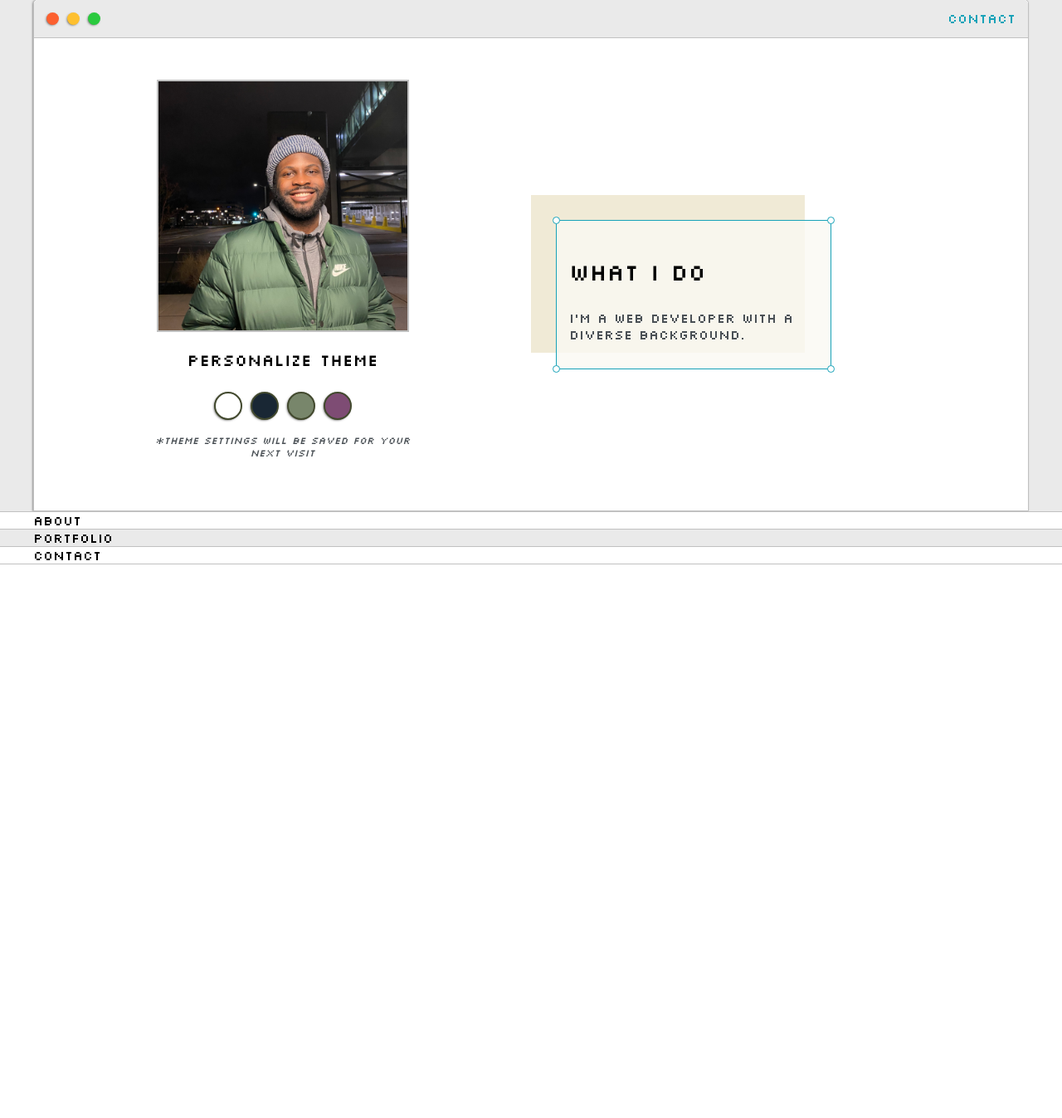
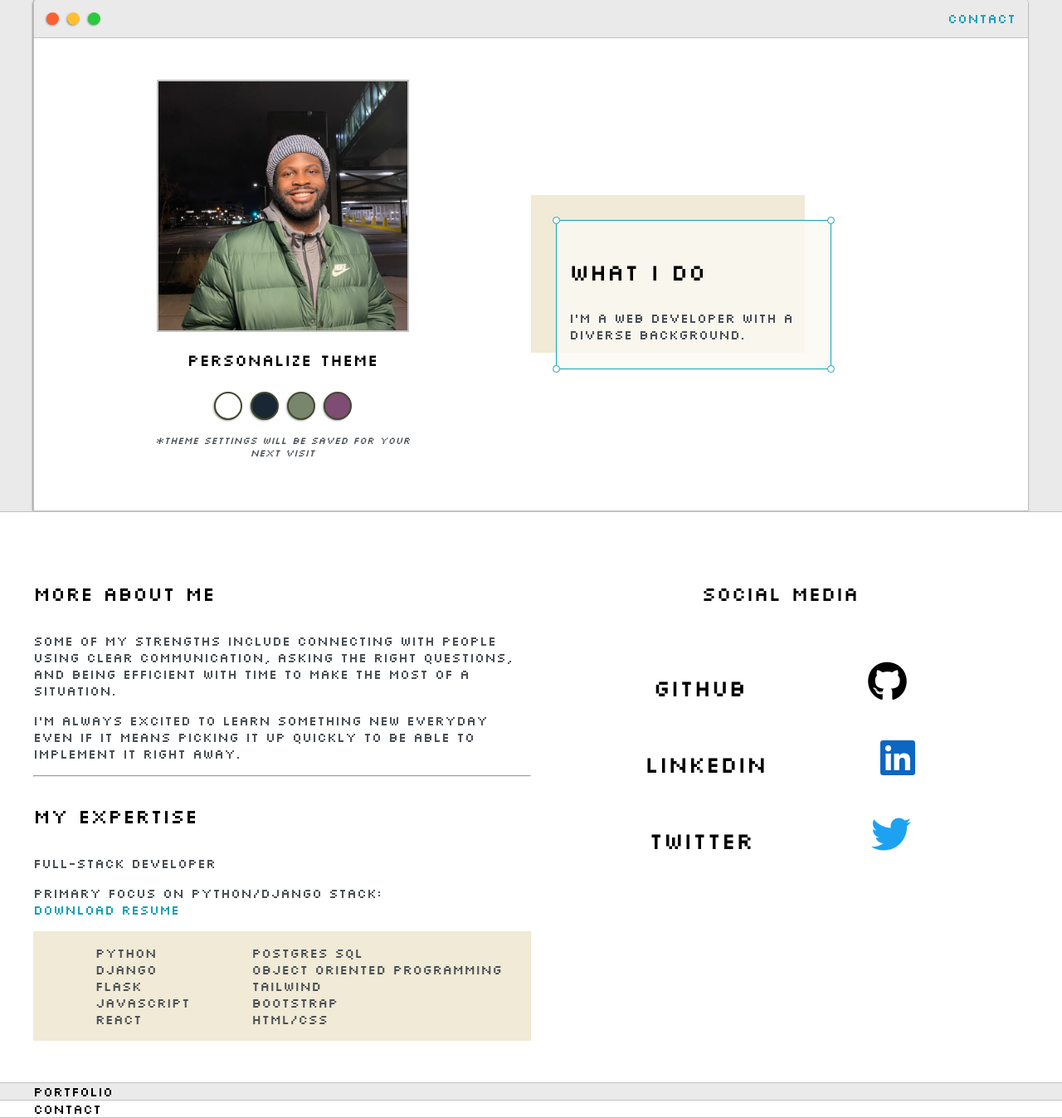
Before and after one commit to nathanaeltchamba/djangoportfolio, a Django app: page / in a window 1280 px wide. Shown: the part 313-1660 px from the top of the page at 83% size. Before the commit the page ends 993 px from the top, so only its background shows below. Run offline with Django 4.2, Linux system fonts and the light colour scheme.

Commit message:
completed about section

```diff
--- a/base/templates/base/homepage.html
+++ b/base/templates/base/homepage.html
@@ -55,7 +55,63 @@
 
 <section class="s2">
     <div class="main-container">
-        About
+
+        <div class="about-wrapper">
+            <div class="about-me">
+                <h4>More about Me</h4>
+
+                <p>Some of my strengths include connecting with people using clear communication, asking the right questions, and being
+                efficient with time to make the most of a situation. </p>
+
+                <p>I'm always excited to learn something new everyday even if it means
+                picking it up quickly to be able to implement it right away.</p>
+
+                <hr>
+
+                <h4>My Expertise</h4>
+
+                <p>Full-stack Developer</p>
+                <p>Primary focus on Python/Django stack: <br> <a target="_blank" href="view-pdf/">Download Resume</a></p>
+
+                <div id="skills">
+                    <ul>
+                        <li>Python</li>
+                        <li>Django</li>
+                        <li>Flask</li>
+                        <li>Javascript</li>
+                        <li>React</li>
+                    </ul>
+
+                    <ul>
+                        <li>Postgres SQL</li>
+                        <li>Object Oriented Programming</li>
+                        <li>Tailwind</li>
+                        <li>Bootstrap</li>
+                        <li>HTML/CSS</li>
+                    </ul>
+                </div>
+            </div>
+            <div class="social-links">
+                <h4>Social Media</h4>
+                <img src="" alt="">
+                    <div id="github">
+                        <h3><a target="_blank" class="link1" href="https://github.com/nathanaeltchamba">Github</a></h3>
+                        <i id="icon-1" class="fa-brands fa-github fa-3x"></i>
+                    </div>
+
+                    <div id="linkedin">
+                        <h3><a target="_blank" class="link2" href="https://www.linkedin.com/in/nate-tchamba/">LinkedIn</a></h3>
+                        <i id="icon-2" class="fa-brands fa-linkedin fa-3x"></i>
+                    </div>
+
+                    <div id="twitter">
+                        <h3><a target="_blank" class="link3" href="https://twitter.com/deNate42">Twitter</a></h3>
+                        <i id="icon-3" class="fa-brands fa-twitter fa-3x"></i>
+                    </div>
+
+            </div>
+        </div>
+
     </div>
 </section>
 
--- a/base/urls.py
+++ b/base/urls.py
@@ -6,4 +6,5 @@
     path('profile/', views.profile, name="profile"),
     path('about/', views.about, name="about"),
     path('contact/', views.contact, name="contact"),
+    path('view-pdf/', views.view_pdf, name="pdf"),
 ]
--- a/base/views.py
+++ b/base/views.py
@@ -1,5 +1,5 @@
 from django.shortcuts import render
-from django.http import HttpResponse
+from django.http import FileResponse, Http404, HttpResponse
 
 # Create your views here.
 
@@ -14,3 +14,9 @@
 
 def contact(request):
     return render(request, "base/contact.html")
+
+def view_pdf(request):
+    try:
+        return FileResponse(open('resume.pdf', 'rb'), content_type='application/pdf')
+    except FileNotFoundError:
+        raise Http404()
--- a/static/styles/main.css
+++ b/static/styles/main.css
@@ -255,6 +255,73 @@
     right:-5px;
 }
 
+.about-wrapper {
+    display: grid;
+    grid-template-columns: repeat(auto-fit, minmax(320px, 1fr));
+    padding-top: 50px;
+    padding-bottom: 50px;
+}
+
+#skills {
+    display: flex;
+    justify-content: space-evenly;
+    background-color: var(--previewShadow);
+}
+
+#github{
+    display: flex;
+    justify-content: space-evenly;
+}
+
+#twitter{
+    display: flex;
+    justify-content: space-evenly;
+}
+
+#icon-1 {
+    margin-top: 15px;
+}
+
+#icon-2 {
+    margin-top: 15px;
+    color: rgb(12,102,194);
+}
+
+#icon-3 {
+    margin-top: 15px;
+    color: rgb(29,162,241);
+}
+.link1 {
+    color: black;
+}
+.link1:hover {
+    color: var(--secondaryText)
+}
+
+.link2 {
+    color: black;
+}
+.link2:hover {
+    color: var(--secondaryText)
+}
+
+.link3:hover {
+    color: var(--secondaryText)
+}
+
+.link3 {
+    color: black;
+}
+
+.social-links h4 {
+    text-align: center;
+}
+
+#linkedin{
+    display: flex;
+    justify-content: space-evenly;
+}
+
 @media screen and (max-width:1200px){
     .main-container{
         width: 95%;
--- a/templates/main.html
+++ b/templates/main.html
@@ -8,6 +8,9 @@
     <meta name="viewport" content="width=device-width, initial-scale=1.0">
     <link rel="stylesheet" href="{% static 'styles/main.css' %}">
     <link href="https://fonts.googleapis.com/css2?family=Silkscreen&display=swap" rel="stylesheet">
+    <link rel="stylesheet" href="https://cdnjs.cloudflare.com/ajax/libs/font-awesome/6.2.0/css/all.min.css"
+        integrity="sha512-xh6O/CkQoPOWDdYTDqeRdPCVd1SpvCA9XXcUnZS2FmJNp1coAFzvtCN9BmamE+4aHK8yyUHUSCcJHgXloTyT2A=="
+        crossorigin="anonymous" referrerpolicy="no-referrer" />
     <title>Nate Tchamba</title>
 </head>
 <body>
```
Also changed, not shown: 1 other file.
